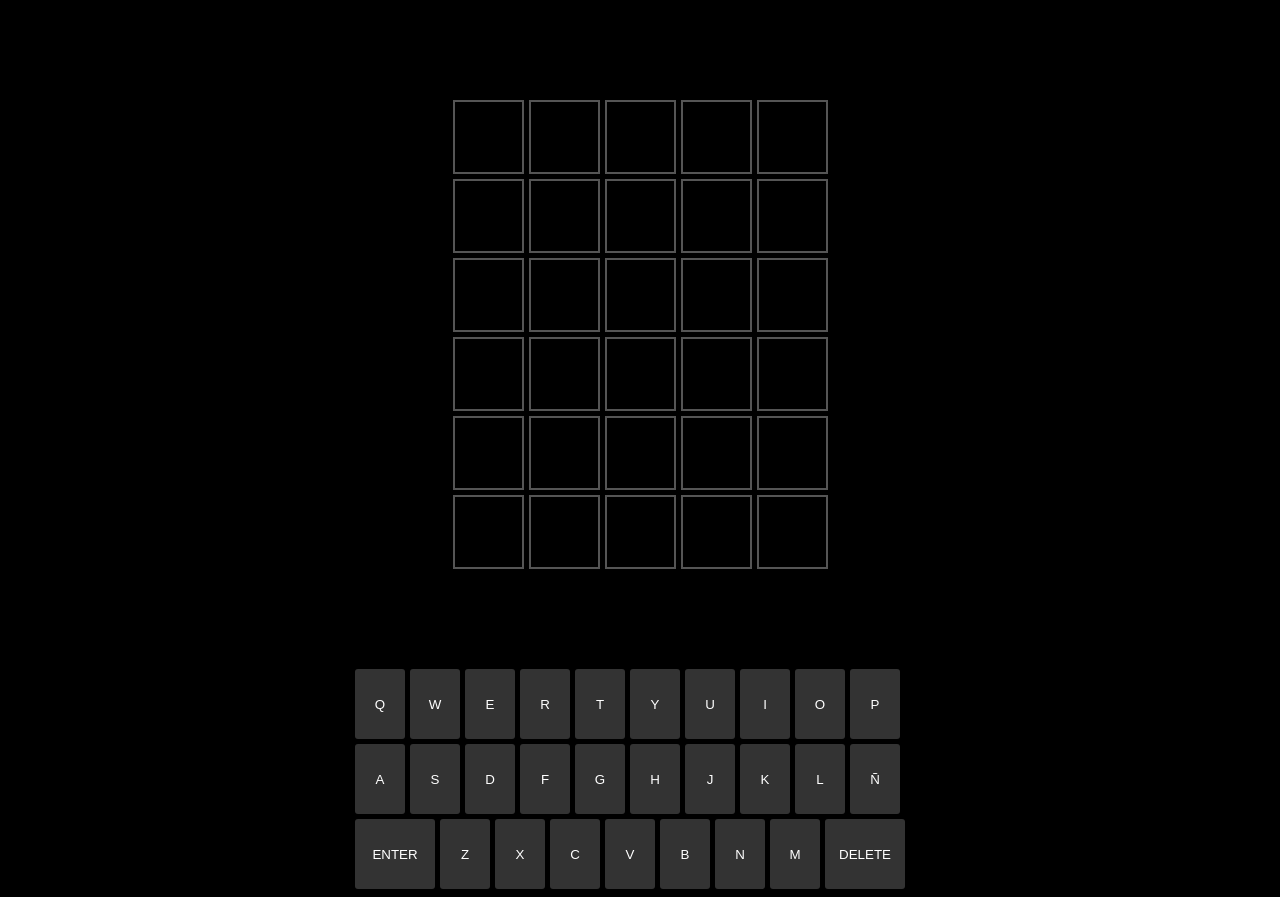
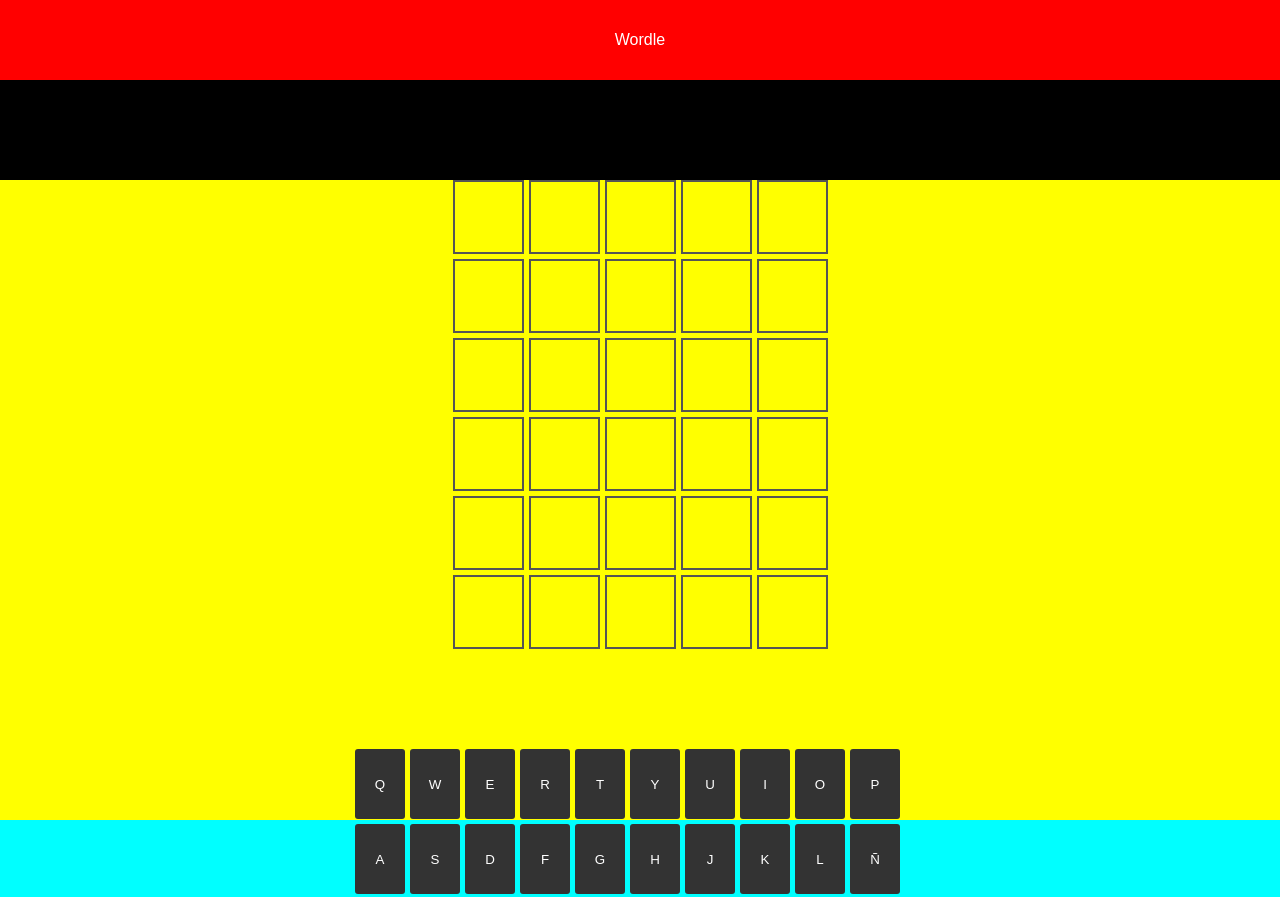
Before and after one commit to AndreaAguado/wordle-in-typescript, a React (Create React App) app: page / in a window 1280 px wide. Shown: the top 897 px of the page. Built offline with nearby package versions, Linux system fonts and the light colour scheme.

Commit message:
wrap game inside main and add header + footer

```diff
--- a/src/App.scss
+++ b/src/App.scss
@@ -2,3 +2,21 @@ body {
   background-color: black;
   font-family: Arial, Helvetica, sans-serif;
 }
+
+.header {
+  color: white;
+  height: 10vh;
+  display: flex;
+  flex-direction: row;
+  justify-content: center;
+  align-items: center;
+  background-color: red;
+}
+.main {
+  background-color: yellow;
+  height: 80vh;
+}
+.footer {
+  height: 10vh;
+  background-color: cyan;
+}
--- a/src/App.tsx
+++ b/src/App.tsx
@@ -3,7 +3,16 @@ import './App.scss';
 
 function App() {
   return (
-    <Wordle/>
+    <div className="body">
+      <header className="header">
+        Wordle
+      </header>
+      <main className="main">
+        <Wordle/>
+      </main>
+      <footer className="footer"></footer>
+    </div>
+
   );
 }
 
```
